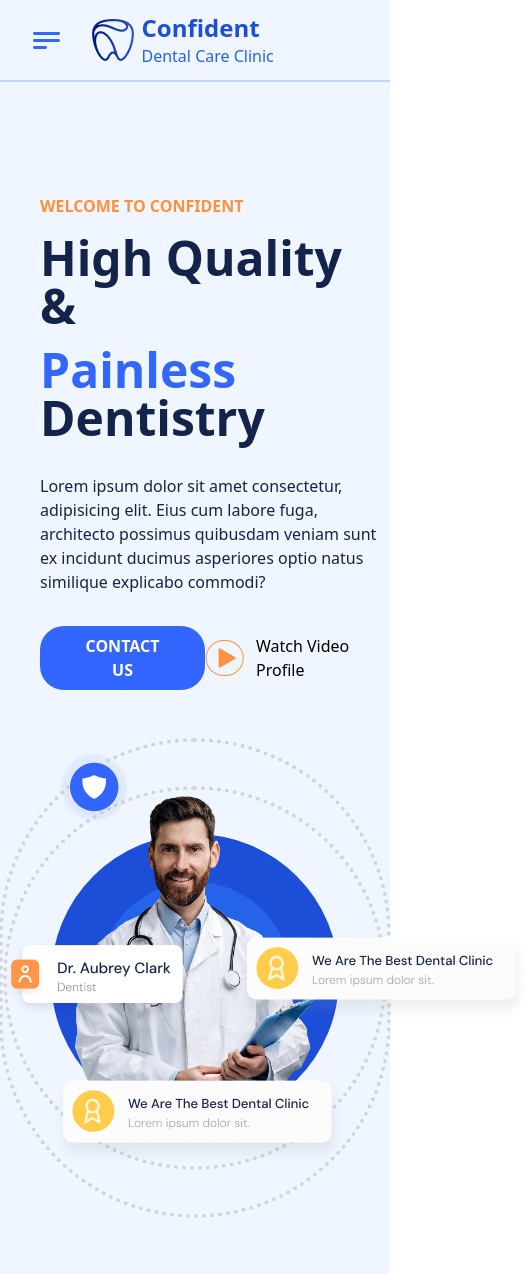
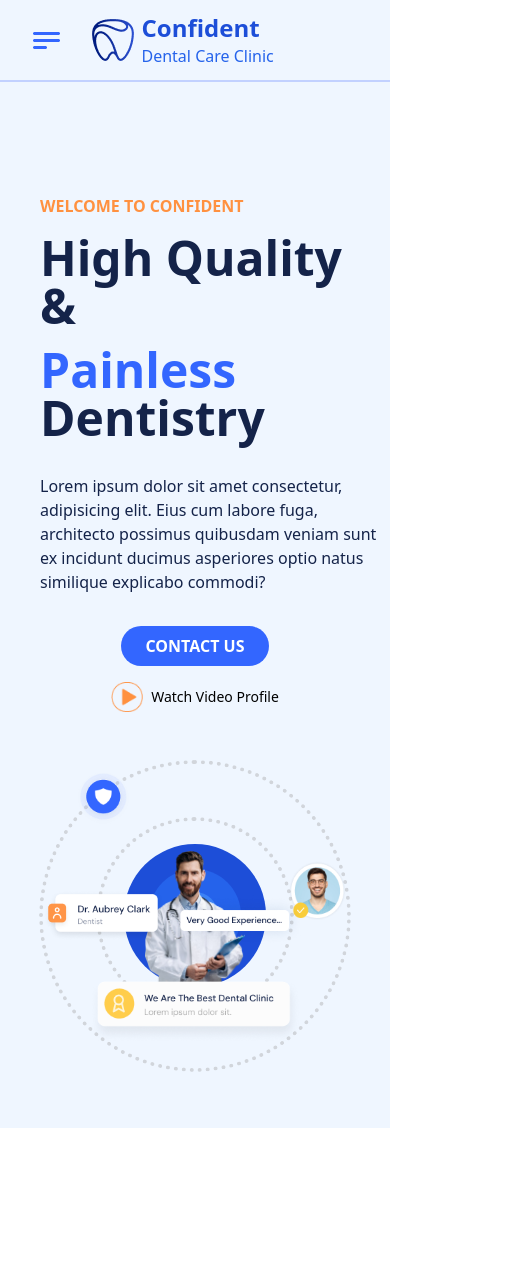
Before and after one commit to paul-murithi/frontEnd-projects, a React (Vite) app in the folder dentist-website-main/: page / in a window 390 px wide. Shown: the whole page, 531 px wide, since content can reach past the window. After the commit the page ends 1128 px from the top, so only its background shows below. Built offline with nearby package versions, Linux system fonts and the light colour scheme.

Commit message:
feat: Added responsive design

```diff
--- a/dentist-website-main/src/components/Hero/CTAButton.jsx
+++ b/dentist-website-main/src/components/Hero/CTAButton.jsx
@@ -10,14 +10,14 @@ const CTAButton = () => {
   return (
     <div
       aria-label="CTA Links"
-      className="flex justify-between pr-4 pb-12 pl-10"
+      className="flex flex-col sm:flex-row items-center sm:justify-between md:justify-start md:gap-10 gap-4 sm:gap-0 px-6 sm:pl-10 sm:pr-4 pb-12"
     >
-      <button className="uppercase bg-buttonBG hover:bg-buttonBGHover transition text-white px-10 py-2 rounded-3xl font-semibold">
+      <button className="uppercase bg-buttonBG hover:bg-buttonBGHover transition text-white px-6 sm:px-10 py-2 rounded-3xl font-semibold">
         contact us
       </button>
-      <a href="" className="flex items-center">
-        <Image source={playLogo} className="pr-3" />
-        <span>Watch Video Profile</span>
+      <a href="#" className="flex items-center">
+        <Image source={playLogo} className="pr-2 sm:pr-3 w-10 sm:w-auto" />
+        <span className="text-sm sm:text-base">Watch Video Profile</span>
       </a>
     </div>
   );
--- a/dentist-website-main/src/components/Hero/DoctorCard.jsx
+++ b/dentist-website-main/src/components/Hero/DoctorCard.jsx
@@ -10,30 +10,41 @@ const DoctorCard = () => {
   return (
     <div className="bg-background pb-14">
       <div className="flex justify-center items-center relative">
-        {/**Outer most circle */}
-        <div className="w-[30rem] h-[30rem] rounded-full border-4 border-dotted border-gray-300 flex justify-center items-center relative">
-          <Image source={shieldLogo} className="absolute top-1 left-12" />
+        {/** Outer most circle */}
+        <div className="w-[80vw] h-[80vw] max-w-[30rem] max-h-[30rem] rounded-full border-4 border-dotted border-gray-300 flex justify-center items-center relative">
+          {/** Shield Logo */}
           <Image
-            source={floating_badge_2}
-            className="absolute -right-36 z-10"
+            source={shieldLogo}
+            className="absolute top-1 left-[10%] w-[20%] max-w-16"
           />
-          {/**Second circle */}
-          <div className="w-[24rem] h-[24rem] rounded-full border-4 border-dotted border-gray-300 flex justify-center items-center">
-            <Image source={floating_badge_1} className="absolute left-0 z-10" />
+          {/** Floating Badge 3 */}
+          <Image
+            source={floating_badge_3}
+            className="absolute right-0 bottom-[40%] z-10 w-[60%] min-w-[4rem]"
+          />
+          {/** Second circle */}
+          <div className="w-[65%] h-[65%] rounded-full border-4 border-dotted border-gray-300 flex justify-center items-center">
+            {/** Floating Badge 1 */}
+            <Image
+              source={floating_badge_1}
+              className="absolute left-0 z-10 w-[40%] min-w-[4rem]"
+            />
+            {/** Floating Badge 2 */}
             <Image
               source={floating_badge_2}
-              className="absolute left-12 z-10 bottom-12"
+              className="absolute left-[15%] z-10 bottom-[8%] w-[70%] min-w-[3rem]"
             />
-            {/**Third circle)*/}
-            <div className="w-[18rem] h-[18rem] rounded-full flex justify-center items-center bg-blue-700 relative">
+            {/** Third circle */}
+            <div className="w-[75%] h-[75%] rounded-full flex justify-center items-center bg-blue-700 relative">
+              {/** Doctor Portrait */}
               <Image
                 source={doctor_potrait}
-                className="absolute bottom-0 w-60"
+                className="absolute bottom-0 w-[70%] max-w-60"
               />
-              {/**Fourth circle */}
-              <div className="w-[12rem] h-[12rem] rounded-full flex justify-center items-center bg-blue-600">
-                {/**Inner circle */}
-                <div className="w-[6rem] h-[6rem] rounded-full bg-blue-500 "></div>
+              {/** Fourth circle */}
+              <div className="w-[65%] h-[65%] rounded-full flex justify-center items-center bg-blue-600">
+                {/** Inner circle */}
+                <div className="w-[50%] h-[50%] rounded-full bg-blue-500"></div>
               </div>
             </div>
           </div>
@@ -42,5 +53,4 @@ const DoctorCard = () => {
     </div>
   );
 };
-
 export default DoctorCard;
```
